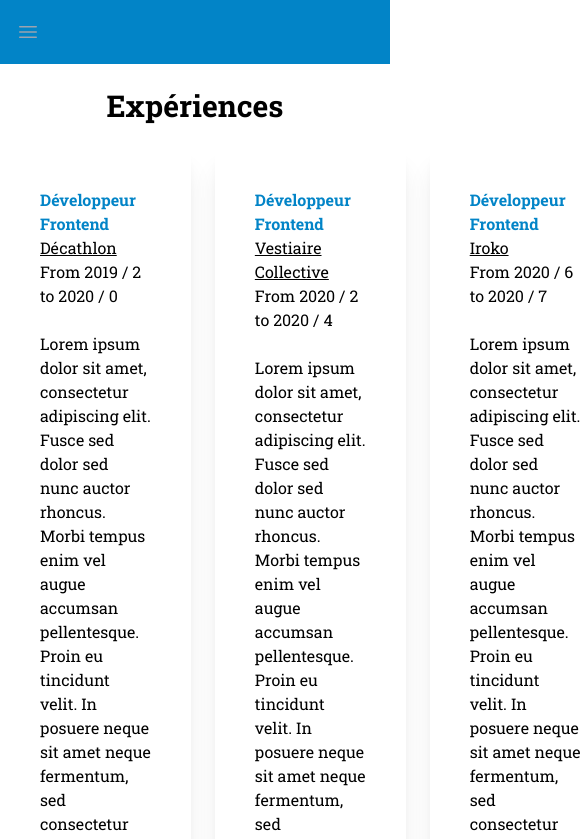
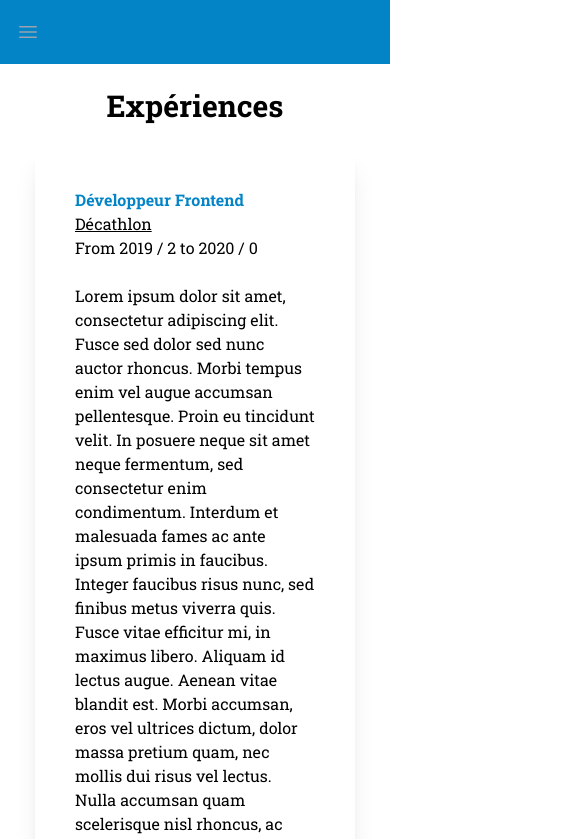
Before and after one commit to MounirOnGithub/portfolio, a Next.js app: page / in a window 390 px wide. Shown: the top 839 px of the page, 585 px wide, since content can reach past the window. Built offline with nearby package versions, Linux system fonts and the light colour scheme.

Commit message:
added responsive styles

```diff
--- a/app/components/molecules/experience-card.tsx
+++ b/app/components/molecules/experience-card.tsx
@@ -4,7 +4,7 @@ import {Experience} from "@/app/types/experience";
 export default class ExperienceCard extends Component<{ experience: Experience}> {
     render() {
         return (
-            <div className={"flex-1 shadow-xl w-80 rounded p-10"}>
+            <div className={"md:flex-1 mx-auto shadow-xl w-80 rounded p-10"}>
                 <h2 className={"text-sky-600 font-bold"}>
                     {this.props.experience.title}
                 </h2>
--- a/app/components/organisms/experiences-section.tsx
+++ b/app/components/organisms/experiences-section.tsx
@@ -12,9 +12,9 @@ export default class ExperiencesSection extends Component<{ experiences: Experie
     render() {
         return (
             <div>
-                <Title title={"Expériences"}/>
+                <Title title={"Expériences"} />
 
-                <div className={"flex space-x-6"}>
+                <div className={"flex flex-wrap md:space-x-6"}>
                     {this.experienceCards}
                 </div>
             </div>
--- a/pages/index.tsx
+++ b/pages/index.tsx
@@ -38,7 +38,7 @@ export default class Index extends Component {
     render(): ReactNode {
         return (
             <Layout>
-                <div className={"container mx-auto"}>
+                <div className={"container md:mx-auto"}>
                     <ExperiencesSection experiences={this.experiencesArray} />
                 </div>
                 <div className={"flex justify-center"}>
```
